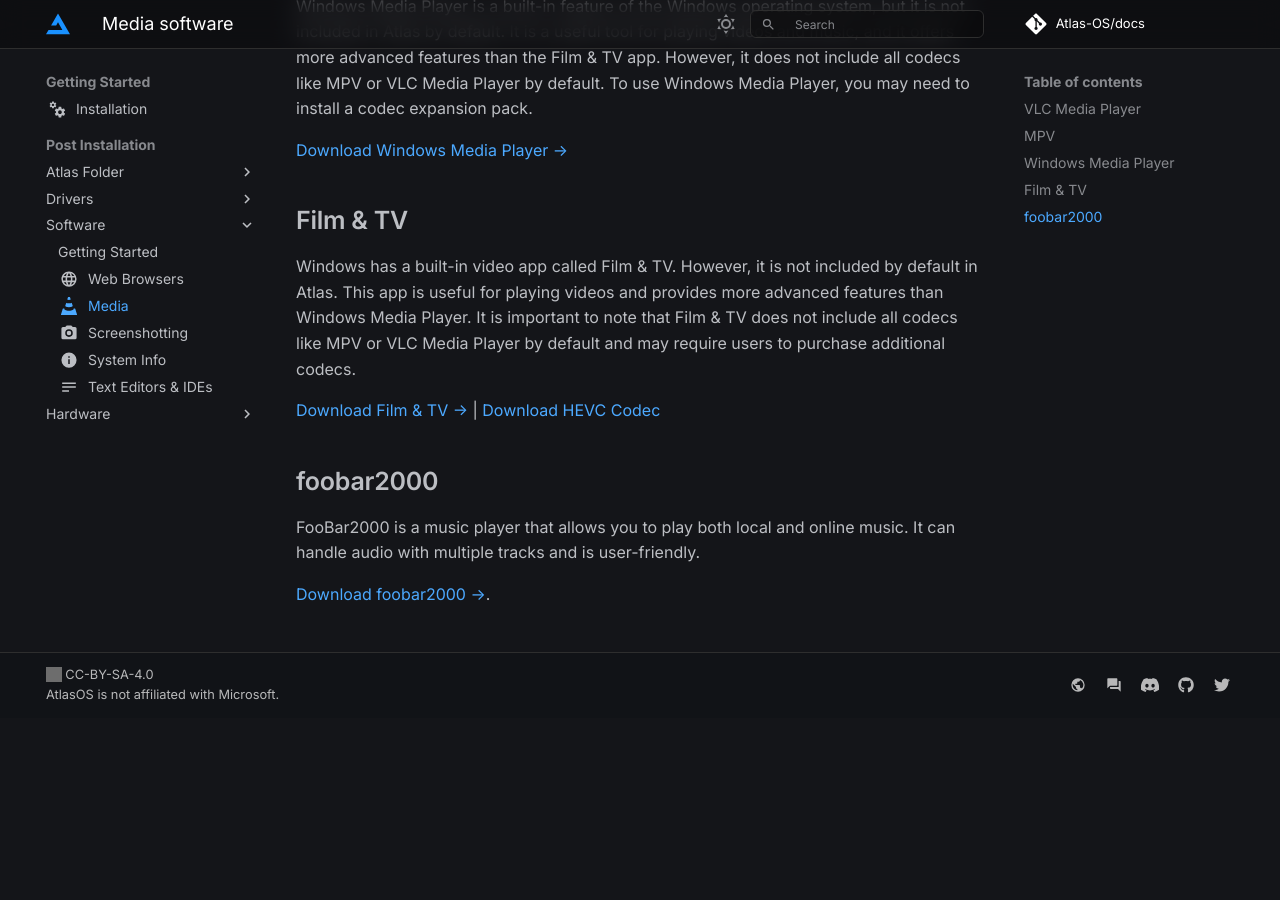
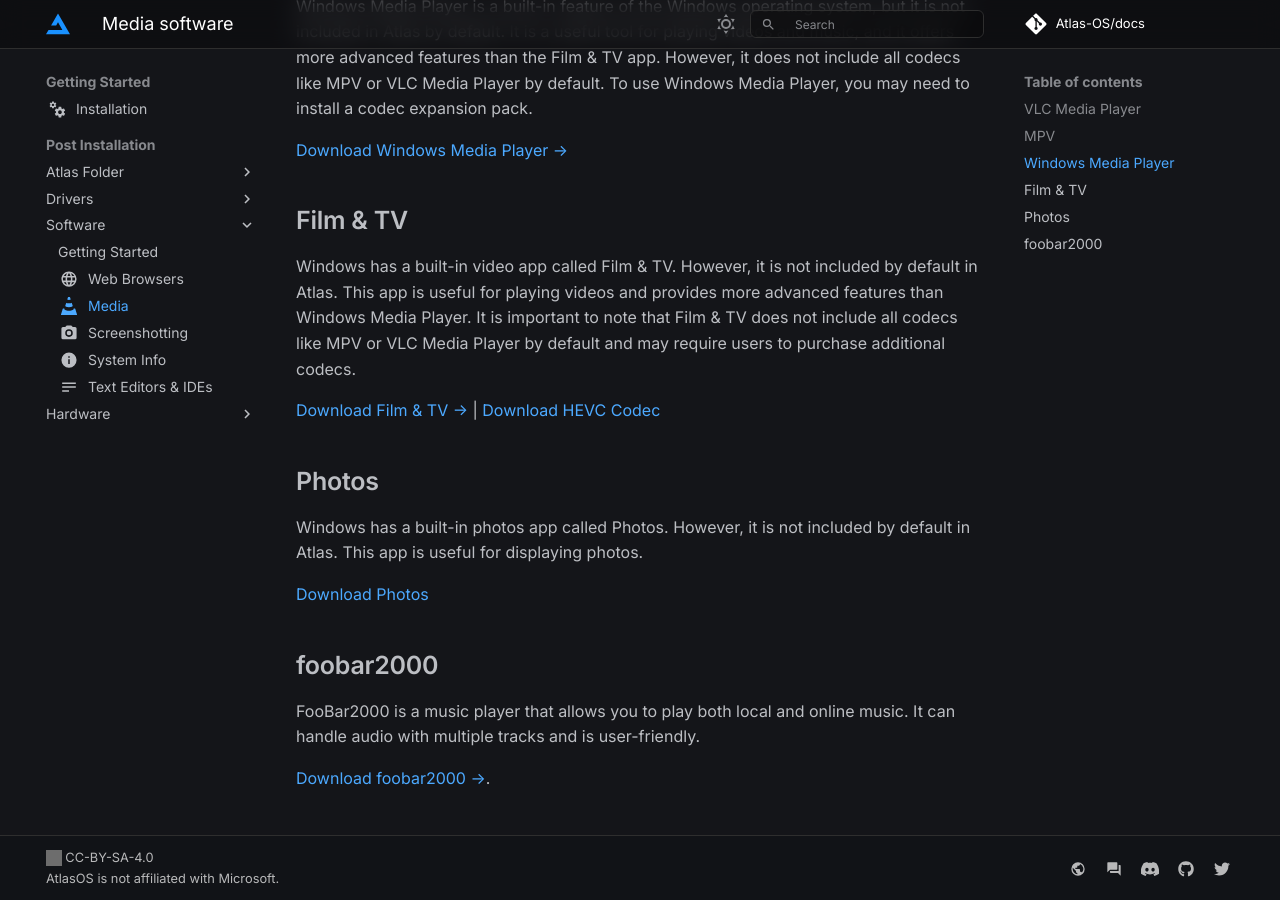
Before and after one commit to Atlas-OS/docs, an MkDocs documentation site: the page built from docs/getting-started/post-installation/software/media-playback.md, in a window 1280 px wide and 900 px high, scrolled down 921 px. Built offline with MkDocs 1.6.1 and Material for MkDocs 9.7.7, drawn with Linux system fonts in a browser that asks for light colours; some web fonts are replaced; comment, search, counter and statistics services are not loaded; before the commit the page ends 1638 px from its top, so only the background shows below that; grey boxes are pictures that could not be loaded.

Commit message:
Added Photos

```diff
--- a/docs/getting-started/post-installation/software/media-playback.md
+++ b/docs/getting-started/post-installation/software/media-playback.md
@@ -36,6 +36,12 @@ Windows has a built-in video app called Film & TV. However, it is not included b
 
 [Download Film & TV ->](ms-windows-store://pdp/?ProductId=9WZDNCRFJ3PT) | [Download HEVC Codec](ms-windows-store://pdp/?ProductId=9N4WGH0Z6VHQ)
 
+## Photos
+
+Windows has a built-in photos app called Photos. However, it is not included by default in Atlas. This app is useful for displaying photos.
+
+[Download Photos](ms-windows-store://pdp/?ProductId=9wzdncrfjbh4)
+
 ## foobar2000
 
 FooBar2000 is a music player that allows you to play both local and online music. It can handle audio with multiple tracks and is user-friendly.
```
